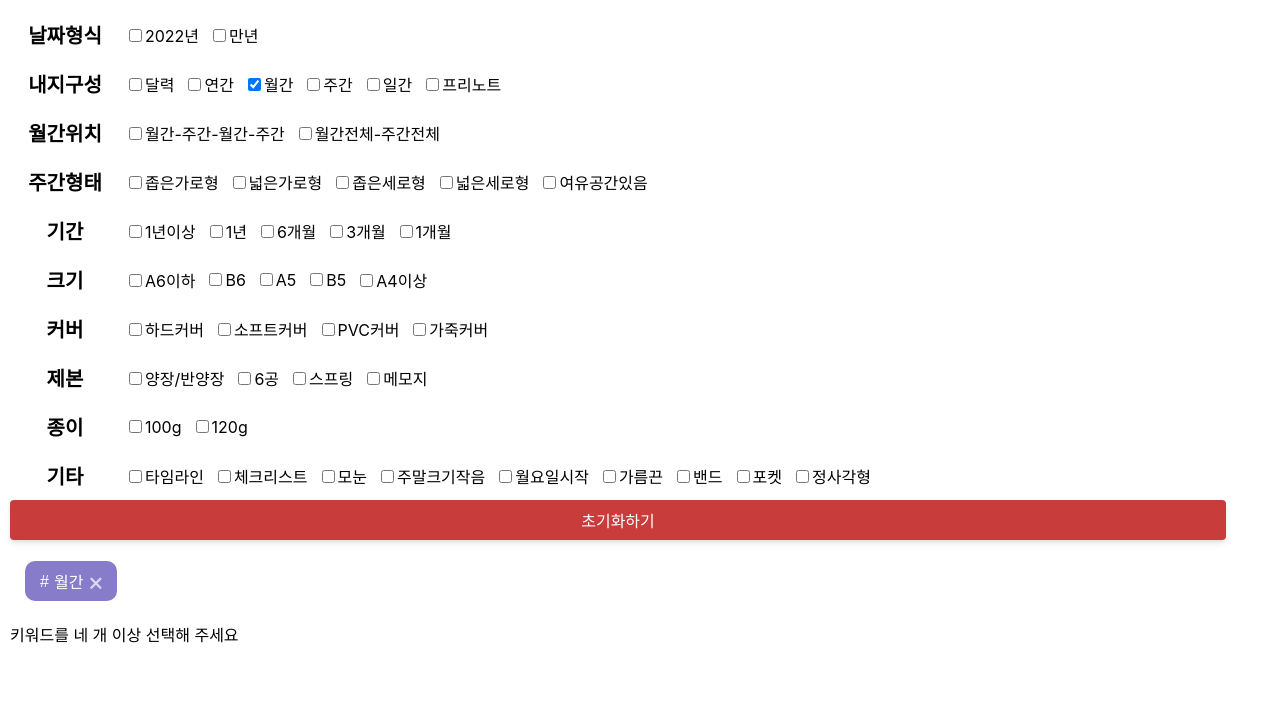
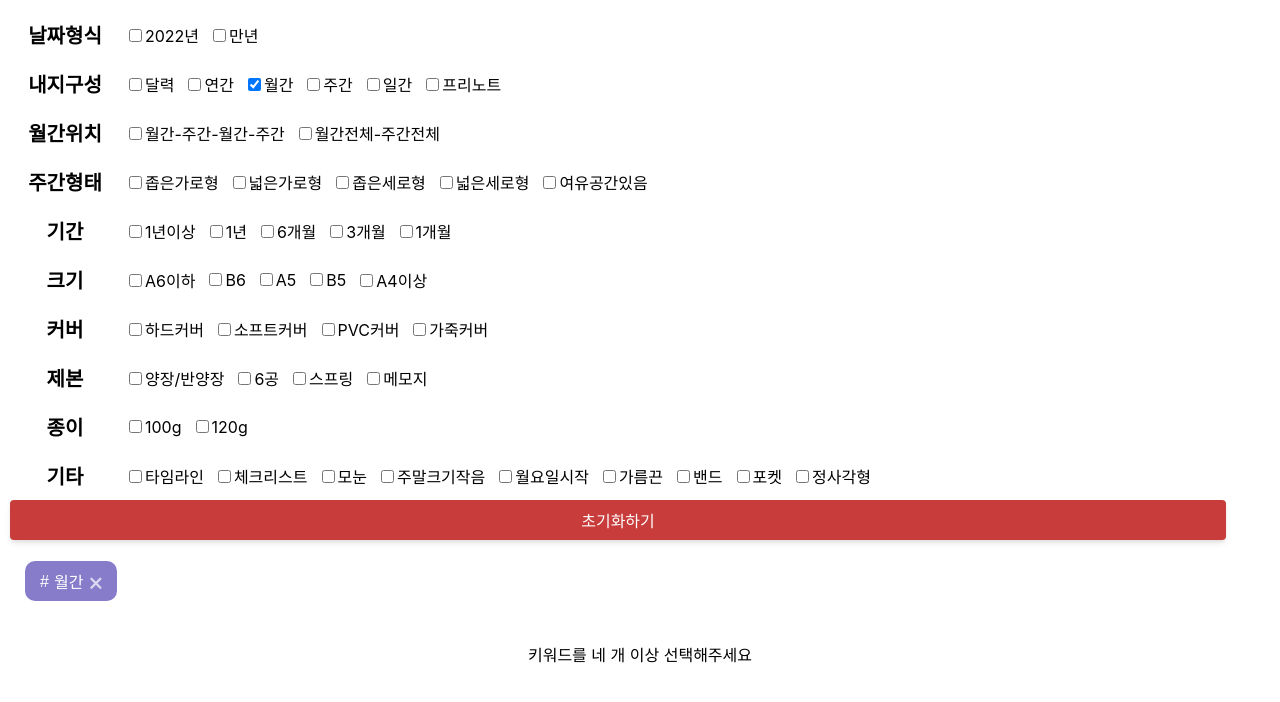
Before and after one commit to purple402/diarySearch, a React (Create React App) app: page / in a window 1280 px wide. Shown: the top 702 px of the page. Built offline with nearby package versions, Linux system fonts and the light colour scheme.

Commit message:
Update keywordMessage

```diff
--- a/src/App.css
+++ b/src/App.css
@@ -1,3 +1,11 @@
 body {
   padding: 10px;
 }
+
+.keywordMessage {
+  display: flex;
+  align-items: center;
+  justify-content: center;
+  height: 4rem;
+  font-size: 1rem;
+}
--- a/src/App.js
+++ b/src/App.js
@@ -25,11 +25,12 @@ function App() {
   }
 
   // 키워드 4개 이상 선택
-  let message = '키워드를 네 개 이상 선택해 주세요';
   let result = '';
   function checkNumber() {
     if (selectedKeywords.length < 4) {
-      return message;
+      return (
+      <div className="keywordMessage">키워드를 네 개 이상 선택해주세요</div>
+      )
     } else {
       return(
         <ResultLists
```
